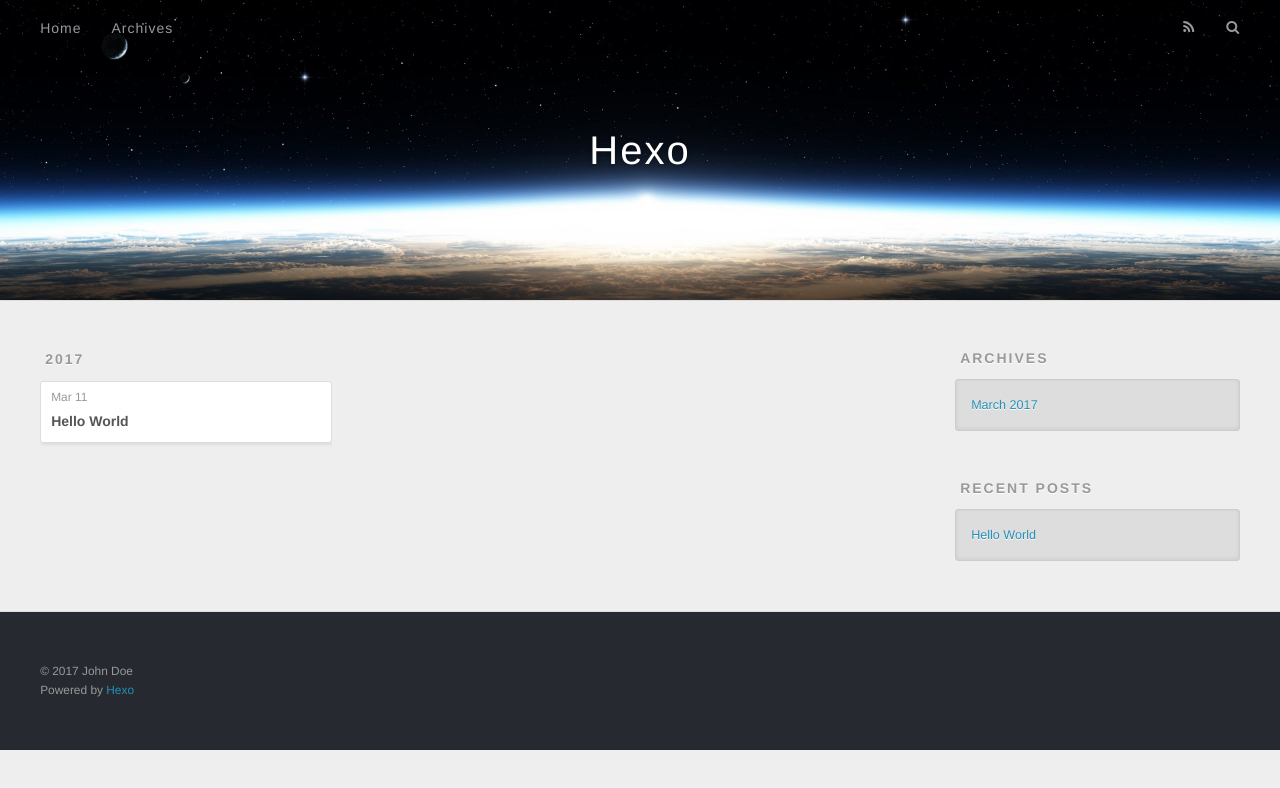
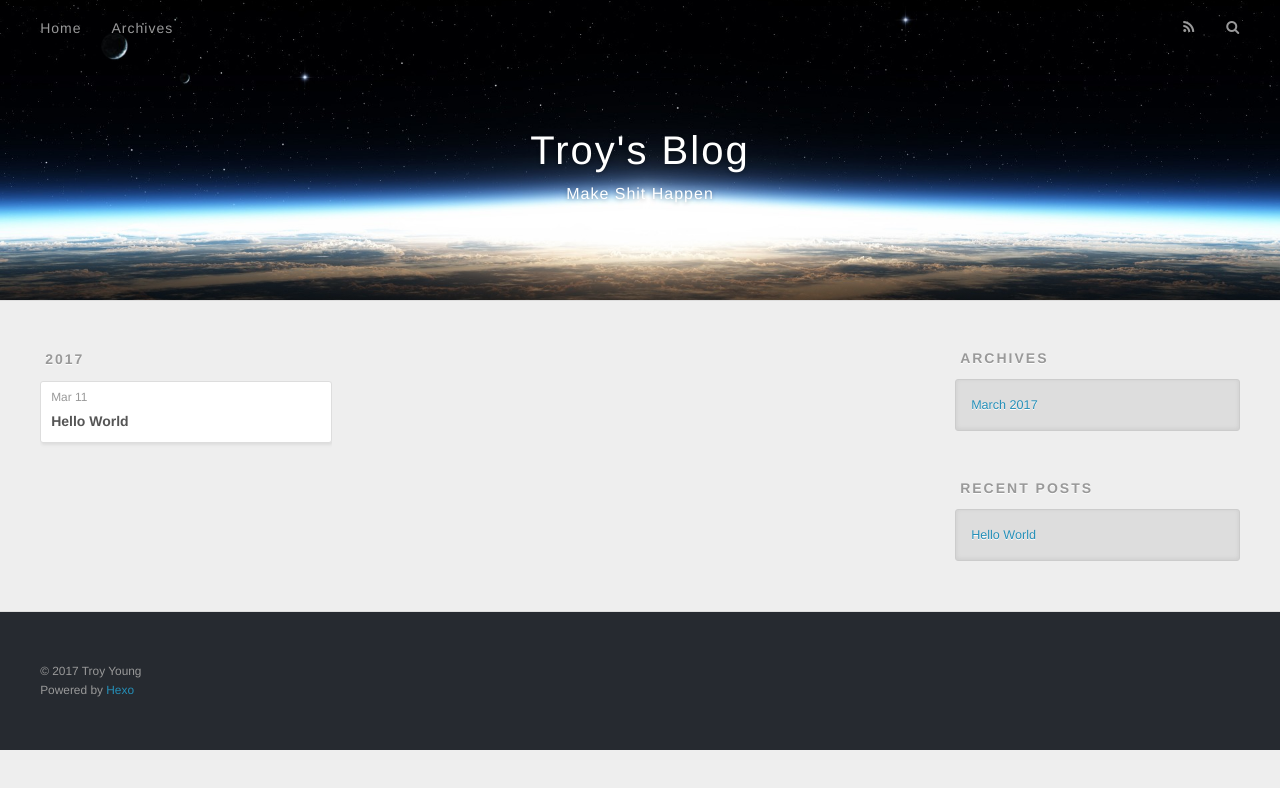
Before and after one commit to sgyyz/sgyyz.github.io, a plain HTML site: page archives/2017/03/index.html in a window 1280 px wide. Drawn offline with nearby package versions, Linux system fonts and the light colour scheme.

Commit message:
Site updated: 2017-03-11 10:47:03

```diff
--- a/archives/2017/03/index.html
+++ b/archives/2017/03/index.html
@@ -3,16 +3,19 @@
 <head>
   <meta charset="utf-8">
 
-  <title>Archives: 2017/3 | Hexo</title>
+  <title>Archives: 2017/3 | Troy&#39;s Blog</title>
   <meta name="viewport" content="width=device-width, initial-scale=1, maximum-scale=1">
-  <meta property="og:type" content="website">
-<meta property="og:title" content="Hexo">
+  <meta name="description" content="This is troy&apos;s personal blog, record all the points during work.">
+<meta property="og:type" content="website">
+<meta property="og:title" content="Troy's Blog">
 <meta property="og:url" content="http://yoursite.com/archives/2017/03/index.html">
-<meta property="og:site_name" content="Hexo">
+<meta property="og:site_name" content="Troy's Blog">
+<meta property="og:description" content="This is troy&apos;s personal blog, record all the points during work.">
 <meta name="twitter:card" content="summary">
-<meta name="twitter:title" content="Hexo">
+<meta name="twitter:title" content="Troy's Blog">
+<meta name="twitter:description" content="This is troy&apos;s personal blog, record all the points during work.">
 
-    <link rel="alternate" href="/atom.xml" title="Hexo" type="application/atom+xml">
+    <link rel="alternate" href="/atom.xml" title="Troy&#39;s Blog" type="application/atom+xml">
 
 
     <link rel="icon" href="/favicon.png">
@@ -33,8 +36,12 @@
   <div id="header-outer" class="outer">
     <div id="header-title" class="inner">
       <h1 id="logo-wrap">
-        <a href="/" id="logo">Hexo</a>
+        <a href="/" id="logo">Troy&#39;s Blog</a>
       </h1>
+
+        <h2 id="subtitle-wrap">
+          <a href="/" id="subtitle">Make Shit Happen</a>
+        </h2>
 
     </div>
     <div id="header-inner" class="inner">
@@ -137,7 +144,7 @@
 
   <div class="outer">
     <div id="footer-info" class="inner">
-      &copy; 2017 John Doe<br>
+      &copy; 2017 Troy Young<br>
       Powered by <a href="http://hexo.io/" target="_blank">Hexo</a>
     </div>
   </div>
```
Also changed, not shown: 2017/03/11/hello-world/index.html (+9 -5 lines), archives/2017/index.html (+15 -8 lines), archives/index.html (+15 -8 lines), index.html (+15 -8 lines).
